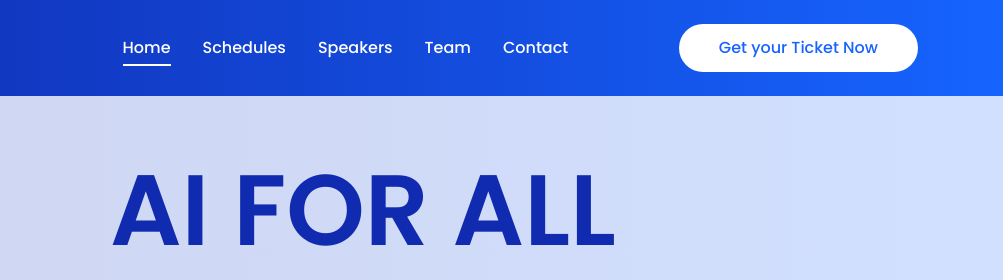
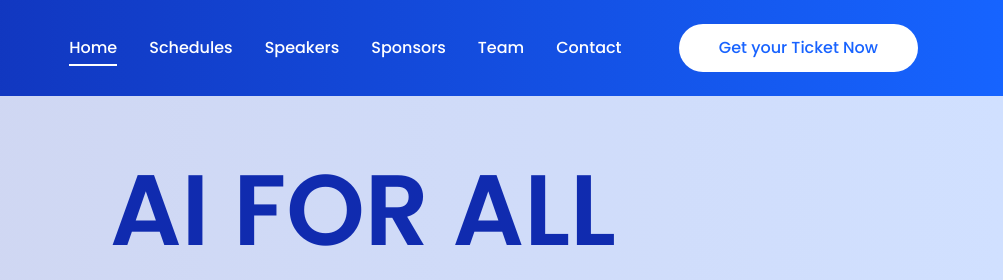
Before and after one commit to pieaiabuja/pieaiabuja.github.io, a plain HTML site: page index.html in a window 1280 px wide. Shown: the top 280 px of the page, 277-1280 px from the left. Drawn offline with Linux system fonts and the light colour scheme; files whose address does not match are found by name.

Commit message:
added nav link to sponsors.

```diff
--- a/index.html
+++ b/index.html
@@ -102,6 +102,9 @@
                                     </li>
                                     <li class="nav-item">
                                         <a class="page-scroll" href="#speakers">Speakers</a>
+                                    </li>
+                                    <li class="nav-item">
+                                        <a class="page-scroll" href="#sponsors">Sponsors</a>
                                     </li>
                                     <li class="nav-item">
                                         <a class="page-scroll" href="#team">Team</a>
@@ -716,7 +719,7 @@
 
     <!--====== SPONSOR PART START ======-->
 
-    <div id="client" class="client-area pt-115 pb-130 gray-bg">
+    <div id="sponsors" class="client-area pt-115 pb-130 gray-bg">
         <div class="container">
             <div class="row justify-content-center">
                 <div class="col-lg-8">
```
